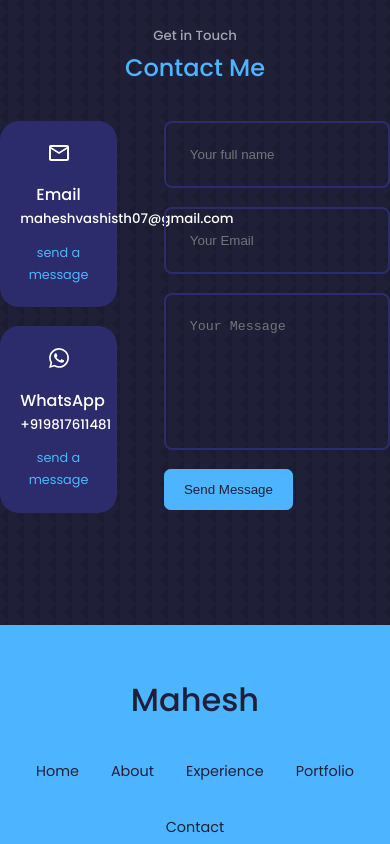
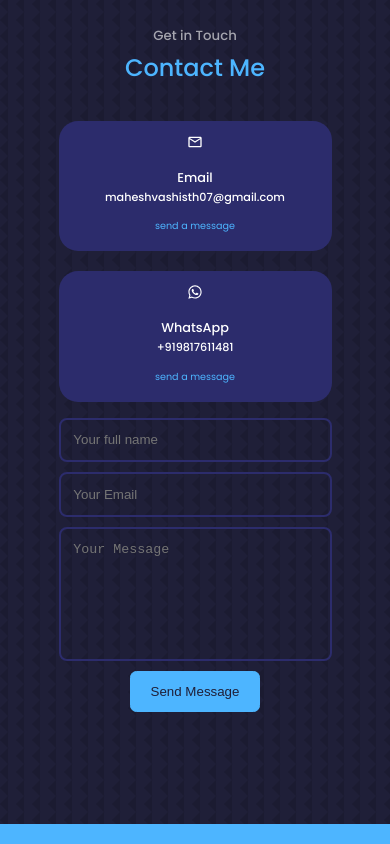
Before and after one commit to mahideveloper1/Portfolio, a React (Create React App) app: page / in a window 390 px wide. Shown: the part 5860-6704 px from the top of the page. Built offline with nearby package versions, Linux system fonts and the light colour scheme.

Commit message:
improved contact section

```diff
--- a/src/App.js
+++ b/src/App.js
@@ -6,6 +6,7 @@ import Portfolio from "./components/Portfolio/Portfolio";
 import Contact from "./components/Contact/Contact";
 import Experience from "./components/Experience/Experience";
 import Footer from "./components/Footer/Footer";
+// import Testimonials from "./components/Testimonials/Testimonials";
 
 const App = () => {
   return (
@@ -15,6 +16,7 @@ const App = () => {
       <About />
       <Experience />
       <Portfolio />
+      {/* <Testimonials /> */}
       <Contact />
       <Footer />
     </div>
--- a/src/components/Footer/Footer.jsx
+++ b/src/components/Footer/Footer.jsx
@@ -9,7 +9,7 @@ const Footer = () => {
   return (
     <footer>
       <a href="#" className="footer__logo">
-        Mahesh
+        Mahesh Vashisth
       </a>
       <ul className="permalinks">
         <li>
--- a/src/components/contact/Contact.css
+++ b/src/components/contact/Contact.css
@@ -42,7 +42,8 @@ form {
   gap: 1.2rem;
 }
 
-input, textarea {
+input,
+textarea {
   width: 100%;
   padding: 1.5rem;
   border-radius: 0.5rem;
@@ -52,14 +53,81 @@ input, textarea {
   color: var(--color-white);
 }
 
-@media screen and (max-width:600px){
-    .container.contact__container{
-        width: var(--container-width-sm)
+/* @media screen and (max-width: 600px) {
+  .container.contact__container {
+    width: var(--container-width-sm);
+  }
+
+  .contact__option h5 {
+    font-size: 0.7rem;
+    word-break: break-all;
+  }
+} */
+
+@media screen and (max-width: 780px) {
+  .container.contact__container {
+    width: var(--container-width-sm);
+  }
+  .contact__option h5 {
+    font-size: 0.7rem;
+    word-break: break-all;
   }
 }
 
-@media screen and (max-width:1024px){
-    .container.contact__container{
-        width: var(--container-width-sm)
+@media screen and (max-width: 1024px) {
+  .container.contact__container {
+    width: var(--container-width-sm);
   }
 }
+
+@media screen and (max-width: 600px) {
+  .container.contact__container {
+    width: 100%;
+    grid-template-columns: 1fr;
+    gap: 1rem;
+  }
+
+  .contact__options {
+    display: flex;
+    flex-direction: column;
+    align-items: center;
+    gap: 1.2rem;
+  }
+
+  .contact__option {
+    padding: 0.8rem;
+    width: 70%;
+  }
+
+  .contact__option-icon {
+    font-size: 1rem;
+  }
+
+  .contact__option h4 {
+    font-size: 0.8rem;
+  }
+
+  .contact__option h5 {
+    font-size: 0.7rem;
+    word-break: break-all;
+  }
+
+  .contact__option a {
+    font-size: 0.6rem;
+  }
+
+  input,
+  textarea {
+    padding: 0.8rem;
+    width: 70%;
+    align-self: center;
+  }
+
+  .form__group {
+    display: flex;
+    flex-direction: column;
+    align-items: center;
+    width: 100%;
+    gap: 10px;
+  }
+}
--- a/src/components/contact/Contact.js
+++ b/src/components/contact/Contact.js
@@ -50,13 +50,19 @@ function Contact() {
           </article>
         </div>
         <form ref={form} onSubmit={sendEmail}>
+          <div className="form__group">
             <input
               type="text"
               name="name"
               placeholder="Your full name"
               required
             />
-          <input type="email" name="email" placeholder="Your Email" required />
+            <input
+              type="email"
+              name="email"
+              placeholder="Your Email"
+              required
+            />
             <textarea
               type="message"
               rows="7"
@@ -66,6 +72,7 @@ function Contact() {
             <button type="submit" className="btn btn-primary">
               Send Message
             </button>
+          </div>
         </form>
       </div>
     </section>
```
Lines whose indentation alone changed are shown as unchanged.
